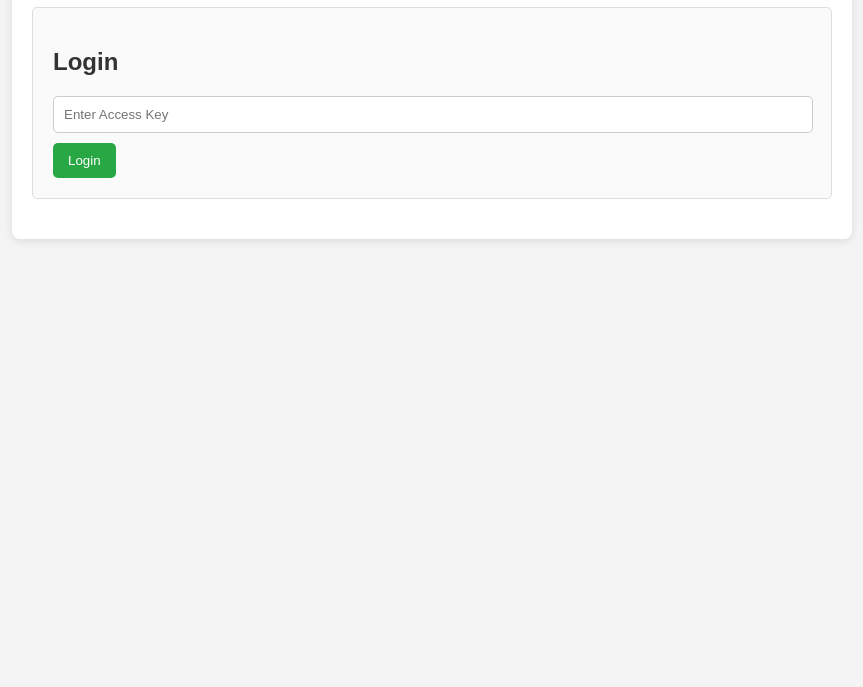
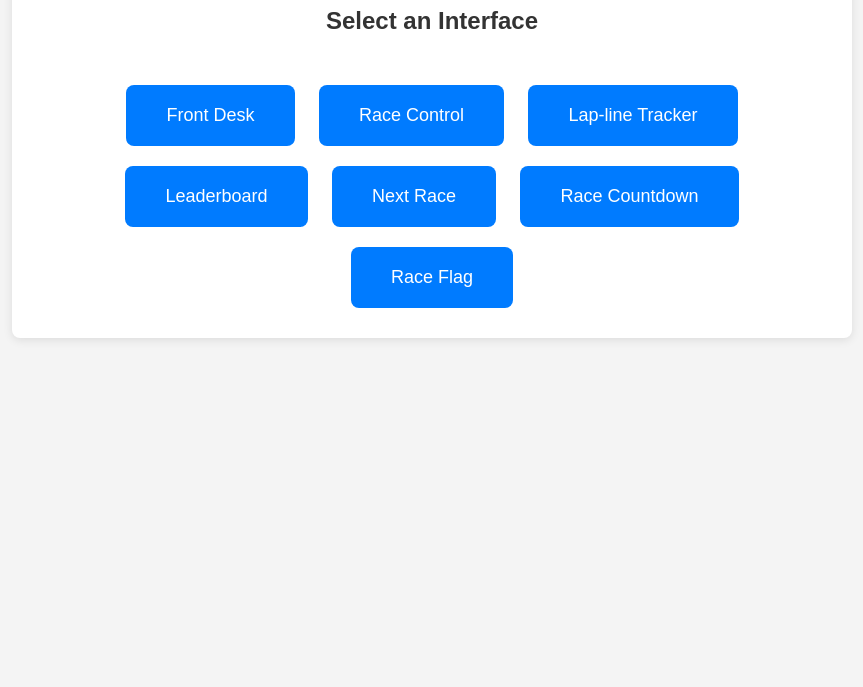
Before and after one commit to Larrry85/rally, a website: page public/index.html in a window 1280 px wide. Shown: the part 113-800 px from the top of the page, without its empty margins (208-1071 px from the left). Drawn offline with nearby package versions, Linux system fonts and the light colour scheme; no server answers.

Commit message:
front desk

```diff
--- /dev/null
+++ b/public/css/index.css
@@ -0,0 +1,44 @@
+body {
+    font-family: Arial, sans-serif;
+    background-color: #f4f4f4;
+    margin: 0;
+    padding: 20px;
+}
+
+.container {
+    max-width: 800px;
+    margin: 0 auto;
+    background: white;
+    border-radius: 8px;
+    box-shadow: 0 2px 10px rgba(0, 0, 0, 0.1);
+    padding: 20px;
+    text-align: center;
+}
+
+h1, h2 {
+    color: #333;
+}
+
+.button-container {
+    margin-top: 40px;
+}
+
+.big-button {
+    display: inline-block;
+    padding: 20px 40px;
+    margin: 10px;
+    background-color: #007bff;
+    color: white;
+    text-decoration: none;
+    font-size: 18px;
+    border-radius: 8px;
+    transition: background-color 0.3s ease;
+}
+
+.big-button:hover {
+    background-color: #0056b3;
+}
+
+.big-button:active {
+    background-color: #00408d;
+}
--- a/public/index.html
+++ b/public/index.html
@@ -3,39 +3,23 @@
 <head>
     <meta charset="UTF-8">
     <meta name="viewport" content="width=device-width, initial-scale=1.0">
-    <title>Front desk</title>
-    <link rel="stylesheet" href="css/front-desk.css"/>
-    <script src="/socket.io/socket.io.js"></script>
+    <title>Welcome</title>
+    <link rel="stylesheet" href="css/index.css"/>
 </head>
 <body>
     <div class="container">
-        <h1>Front desk</h1>
+        <h1>Welcome to Race Management System</h1>
+        <h2>Select an Interface</h2>
 
-        <div id="login" class="form-container">
-            <h2>Login</h2>
-            <input type="password" id="accessKey" placeholder="Enter Access Key">
-            <button id="loginButton">Login</button>
-        </div>
-
-        <div id="app" class="form-container" style="display: none;">
-            <h3>Add Race Session</h3>
-            <input type="text" id="sessionName" placeholder="New Session Name" required>
-
-            <div id="driversList">
-                <h4>Drivers</h4>
-                <div class="driver-entry">
-                    <input type="text" class="driverName" placeholder="Driver Name" required>
-                    <button class="removeDriverButton">Remove</button>
-                </div>
-            </div>
-            <button id="addDriverFieldButton">Add Another Driver</button>
-            <button id="addSessionButton">Add Race Session with Drivers</button>
-
-            <h3>Race Sessions</h3>
-            <div id="sessions"></div>
+        <div class="button-container">
+            <a href="/front-desk" class="big-button">Front Desk</a>
+            <a href="/race-control" class="big-button">Race Control</a>
+            <a href="/lap-line-tracker" class="big-button">Lap-line Tracker</a>
+            <a href="/leaderboard" class="big-button">Leaderboard </a>
+            <a href="/next-race" class="big-button">Next Race</a>
+            <a href="/race-countdown" class="big-button">Race Countdown</a>
+            <a href="/race-flags" class="big-button">Race Flag</a>
         </div>
     </div>
-
-    <script src="js/front-desk.js"></script>
 </body>
 </html>
```
Also changed, not shown: help/interfaces.md (+14 -0 lines), public/front-desk.html (added, +41 -0 lines), server.js (+9 -0 lines).
